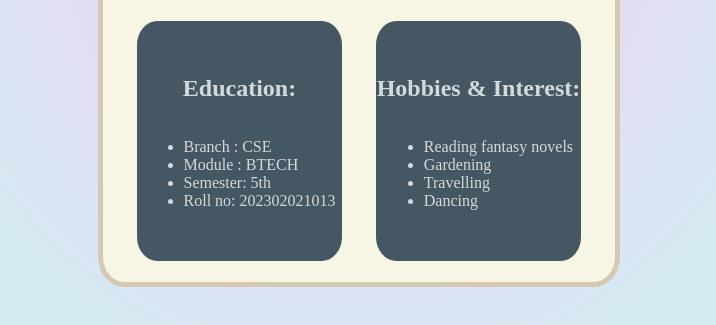
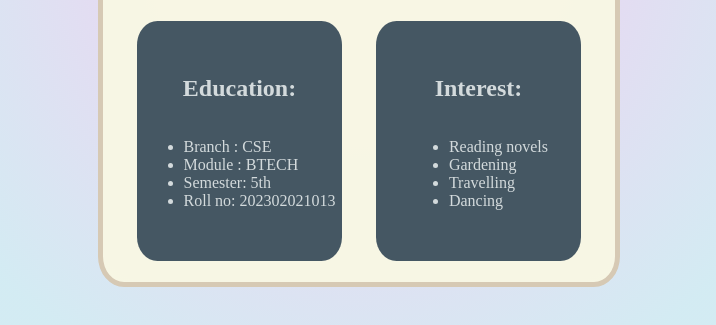
Before and after one commit to kaberi13/classwork, a plain HTML site: page index.html in a window 1280 px wide. Shown: the part 469-794 px from the top of the page, without its empty margins (281-997 px from the left). Drawn offline with nearby package versions, Linux system fonts and the light colour scheme; a web font is replaced by a local one.

Commit message:
interest box updated

```diff
--- a/index.html
+++ b/index.html
@@ -40,9 +40,9 @@
                 </ul>
             </div>
             <div class="box">
-                <h2 id="box2txt">Hobbies & Interest:</h2>
+                <h2 id="box2txt">Interest:</h2>
                 <ul>
-                    <li>Reading fantasy novels</li>
+                    <li>Reading novels</li>
                     <li>Gardening</li>
                     <li>Travelling</li>
                     <li>Dancing</li>
--- a/style.css
+++ b/style.css
@@ -38,6 +38,7 @@ background: radial-gradient(circle, rgb(246, 203, 241) 0%, rgba(208, 234, 242, 0
 
 
 }
+
 #about{
     height: 30%;
     width: 90%;
```
